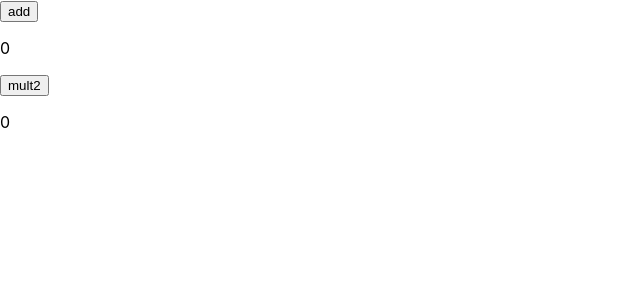
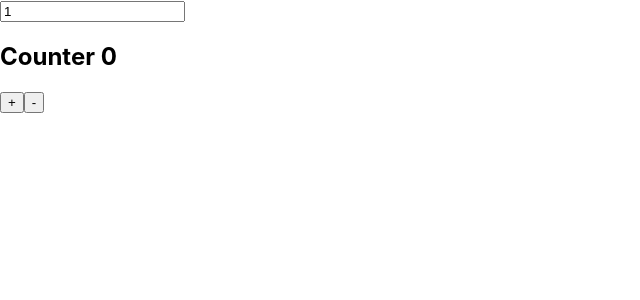
Before and after one commit to pdcourses/learn-react-pd2022, a React (Create React App) app: page / in a window 1280 px wide. Shown: the top 300 px of the page, without its empty margins (0-640 px from the left). Built offline with nearby package versions, Linux system fonts and the light colour scheme.

Commit message:
method shouldComponentUpdate

```diff
--- a/src/App.js
+++ b/src/App.js
@@ -1,11 +1,23 @@
-import RangeParent from './sandbox/RangeParent'
- import React from 'react'
+import Counter from './Components/Counter';
 
- export default function App() {
-   return (
-     <div>
-      <RangeParent />
-
-     </div>
-   )
- }
+import React, { Component } from 'react'
+export default class App extends Component {
+  constructor(props) {
+    super(props);
+    this.state = {
+       step: 1,
+    }
+  }
+  handleStep = e => {
+    this.setState({step: Number(e.target.value)})
+  }
+  render() {
+    const {step} = this.state;
+    return (
+      <div>
+        <input type="number" value={step} onChange={this.handleStep} />
+        <Counter step={step} />
+      </div>
+    )
+  }
+}
--- a/src/Components/Counter/index.jsx
+++ b/src/Components/Counter/index.jsx
@@ -22,17 +22,22 @@ export default class Counter extends Component {
   NewValueHandler = (newValue) => {
     this.setState({value: newValue});
   }
+
+  shouldComponentUpdate(nextProps, nextState){
+    const {value} = this.state;
+    console.log('next props',nextProps);
+    console.log('next state', nextState);
+    return value !== nextState.value;
+  }
+
   render() {
     const {value} = this.state;
+    console.log('counter render');
     return (
       <>
         <h2>Counter {value}</h2>
         <button onClick={this.inc}>+</button>
         <button onClick={this.dec}>-</button>
-        <InnerCounter
-            value={this.state.value}
-            NewValueHandler={this.NewValueHandler}
-        />
       </>
     )
   }
```
